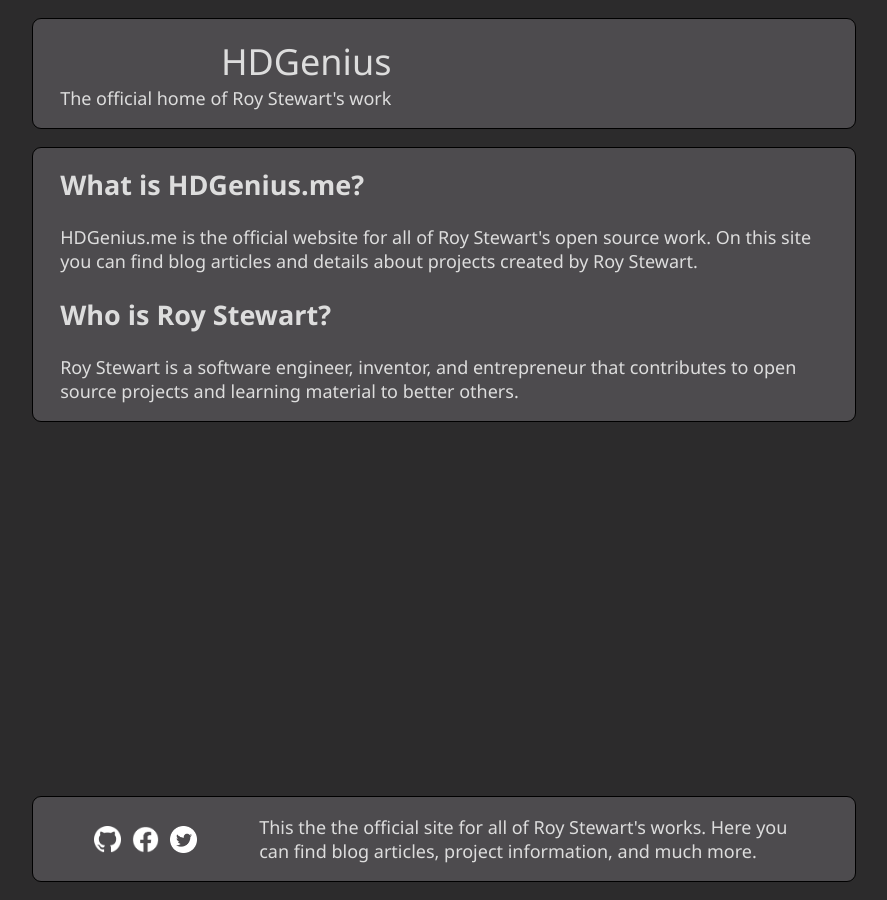
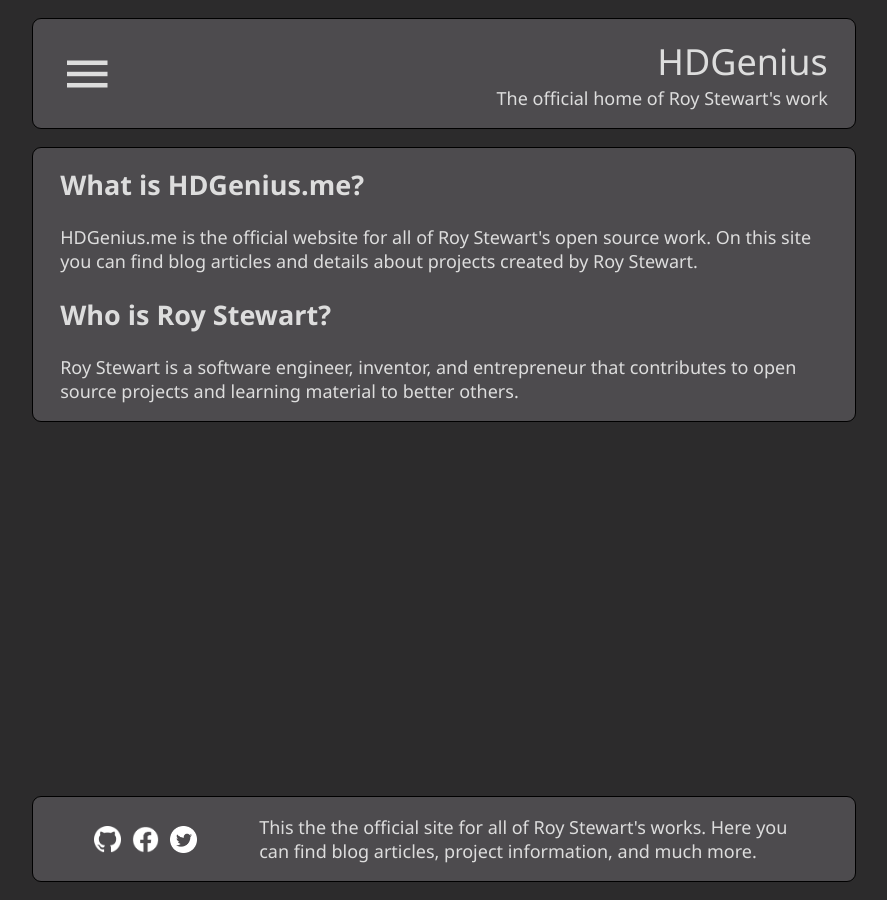
Before and after one commit to roy-stewart/roy-stewart.github.io, a Jekyll site: the page built from index.html, in a window 1280 px wide. Shown: the whole page, without its empty margins (196-1083 px from the left). Built offline with Jekyll 4.4.1, drawn with Linux system fonts in a browser that asks for light colours.

Commit message:
Corrected the menu button in the site header

```diff
--- a/_includes/header.html
+++ b/_includes/header.html
@@ -1,4 +1,5 @@
 <header id="site-header" class="block-element" aria-label="site header">
+    <span class="material-icons" id="nav-menu-button" onclick="onNavButtonClicked()">menu</span>
     <div id="site-title-block">
         <span id="site-header-title">{{ site.title }}</span>
         <span id="site-header-subtitle">{{ site.subtitle }}</span>
```
